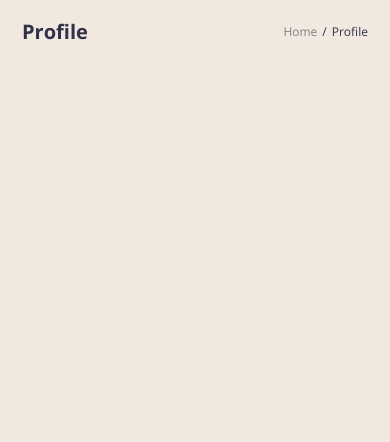
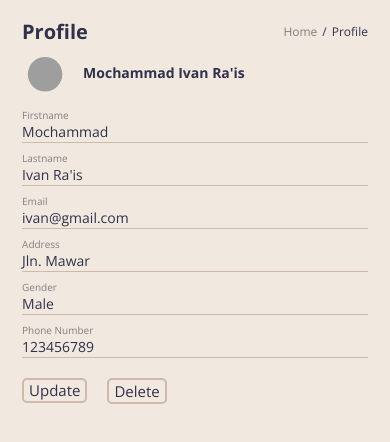
Before and after one commit to MIvanRais/GuidanceTutorial, a plain HTML site: page profile.html in a window 390 px wide. Drawn offline with nearby package versions, Linux system fonts and the light colour scheme; grey boxes are pictures that could not be loaded.

Commit message:
Build The my profile Section And Style It On Phone Viewport

```diff
--- a/profile.html
+++ b/profile.html
@@ -28,6 +28,44 @@
         <h1>Profile</h1>
         <p><span><a href="index.html">Home</a></span>Profile</p>
     </header>
+    <section class="my-profile">
+        <div>
+            <img src="resources/images/PP-Male.jpg" alt="Photo Profile">
+            <p>Mochammad Ivan Ra'is</p>
+        </div>
+        <div class="fullname-group">
+            <div>
+                <p>Firstname</p>
+                <p>Mochammad</p>
+            </div>
+            <div>
+                <p>Lastname</p>
+                <p>Ivan Ra'is</p>
+            </div>
+        </div>
+        <div>
+            <p>Email</p>
+            <p>ivan@gmail.com</p>
+        </div>
+        <div>
+            <p>Address</p>
+            <p>Jln. Mawar</p>
+        </div>
+        <div>
+            <p>Gender</p>
+            <p>Male</p>
+        </div>
+        <div>
+            <p>Phone Number</p>
+            <p>123456789</p>
+        </div>
+        <div>
+            <a href="#">Update</a>
+            <form action="#" method="post">
+                <button>Delete</button>
+            </form>
+        </div>
+    </section>
 </body>
 
 </html>
--- a/resources/css/profile.css
+++ b/resources/css/profile.css
@@ -1,6 +1,3 @@
-
-
-
 /* ----------------------------------------------- */
 /** || Reusable Styles */
 /* ----------------------------------------------- */
@@ -73,3 +70,100 @@ a[href="index.html"]:hover {
 }
 
 /** ----------- */
+
+/** my profile Section */
+.my-profile>div:first-child {
+    margin-bottom: 18px;
+    display: flex;
+    align-items: center;
+    border: none;
+}
+
+img {
+    clip-path: circle();
+    width: 46px;
+    margin-right: 15px;
+}
+
+.my-profile>div,
+.fullname-group>div:first-child {
+    margin-bottom: 10px;
+}
+
+.fullname-group>div:first-child,
+.my-profile>div {
+    border-bottom: 1.5px solid var(--clr-border);
+}
+
+.fullname-group>div>p:first-child,
+.my-profile>div>p:first-child {
+    font-size: var(--fs-small-10);
+    color: var(--clr-new);
+    margin-bottom: 5px;
+    font-weight: var(--fw-regular);
+}
+
+.fullname-group>div>p:last-child,
+.my-profile>div>p:last-child {
+    font-size: var(--fs-small-14);
+    font-weight: var(--fw-regular);
+    margin-bottom: 3px;
+}
+
+.my-profile>div:first-child>p {
+    font-weight: var(--fw-bold);
+}
+
+.my-profile>div:last-child {
+    margin-top: 20px;
+    border: none;
+    display: flex;
+    align-items: center;
+}
+
+.my-profile>div:last-child>a:link,
+.my-profile>div:last-child>a:visited {
+    text-decoration: none;
+    margin-right: 20px;
+    border: 2px solid var(--clr-border);
+    padding: 3px 5px;
+    border-radius: 5px;
+    -webkit-border-radius: 5px;
+    -moz-border-radius: 5px;
+    -ms-border-radius: 5px;
+    -o-border-radius: 5px;
+    font-size: var(--fs-small-15);
+    transition: background-color .2s ease-in;
+    -webkit-transition: background-color .2s ease-in;
+    -moz-transition: background-color .2s ease-in;
+    -ms-transition: background-color .2s ease-in;
+    -o-transition: background-color .2s ease-in;
+}
+
+.my-profile>div:last-child>a:hover,
+.my-profile>div:last-child>a:active {
+    background-color: var(--clr-secondary);
+}
+
+.my-profile>div:last-child button {
+    cursor: pointer;
+    border: 2px solid var(--clr-border);
+    background-color: transparent;
+    padding: 1px 5px;
+    border-radius: 5px;
+    -webkit-border-radius: 5px;
+    -moz-border-radius: 5px;
+    -ms-border-radius: 5px;
+    -o-border-radius: 5px;
+    font-size: var(--fs-small-15);
+    transition: background-color .2s ease-in;
+    -webkit-transition: background-color .2s ease-in;
+    -moz-transition: background-color .2s ease-in;
+    -ms-transition: background-color .2s ease-in;
+    -o-transition: background-color .2s ease-in;
+}
+
+.my-profile>div:last-child button:hover{
+    background-color: var(--clr-secondary);
+}
+/** ----------- */
```
Also changed, not shown: resources/css/home.css (+7 -5 lines).
